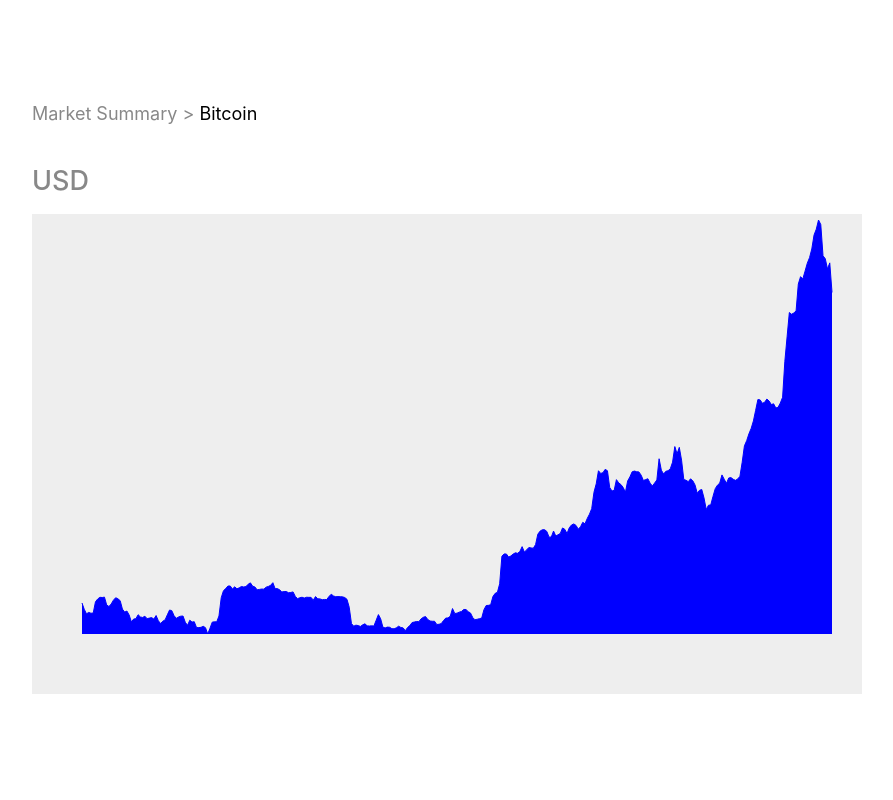
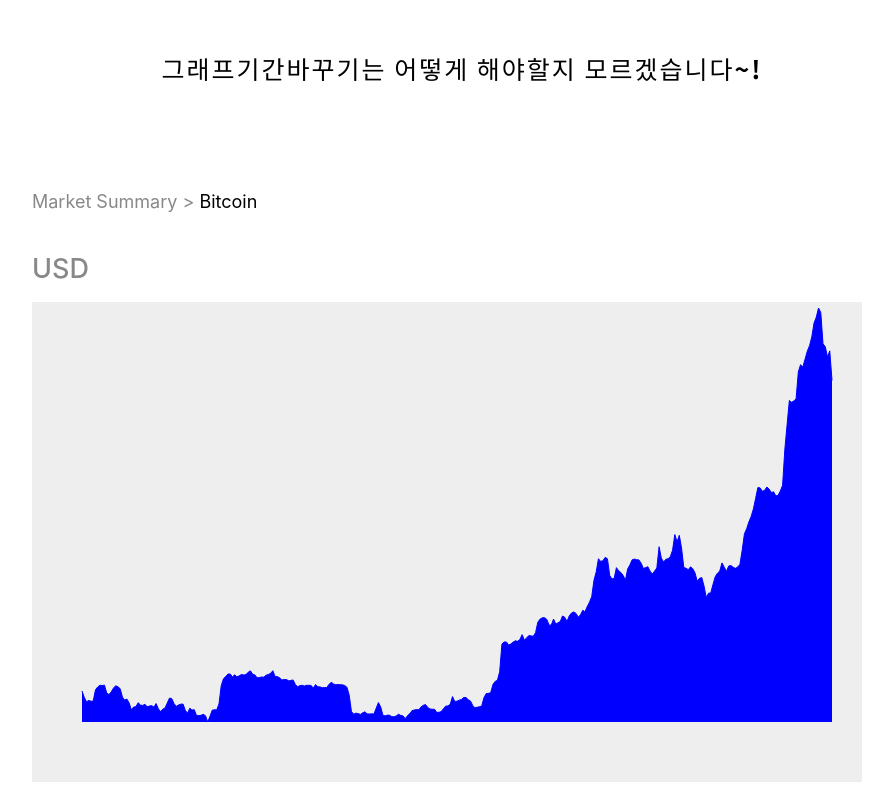
Before and after one commit to Ann-JY/d3-week4, a website built with Vite: page index.html in a window 1280 px wide. Shown: the whole page, without its empty margins (193-1086 px from the left). Built offline with nearby package versions, Linux system fonts and the light colour scheme.

Commit message:
그래프예쁘게

```diff
--- a/index.html
+++ b/index.html
@@ -5,11 +5,22 @@
     <link rel="icon" type="image/svg+xml" href="/vite.svg" />
     <meta name="viewport" content="width=device-width, initial-scale=1.0" />
     <link rel="stylesheet" href="/src/main.css" />
-
     <title>Line chart</title>
+    <!-- 구글폰트 -->
+    <link rel="preconnect" href="https://fonts.googleapis.com" />
+    <link rel="preconnect" href="https://fonts.gstatic.com" crossorigin />
+    <link
+      href="https://fonts.googleapis.com/css2?family=Noto+Sans+KR:wght@100..900&display=swap"
+      rel="stylesheet"
+    />
   </head>
 
   <body>
+    <!-- 맨위글자추가 -->
+    <div id="app"></div>
+    <script type="module" src="/main.js"></script>
+    <div id="location">그래프기간바꾸기는 어떻게 해야할지 모르겠습니다~!</div>
+
     <!-- Summary -->
     <div class="summary">
       <div class="b-type"><span>Market Summary > </span>Bitcoin</div>
--- a/src/viz.css
+++ b/src/viz.css
@@ -1,4 +1,14 @@
 /* svg 스타일 */
+
+#location {
+  font-size: 25px;
+  font-family: "Noto Sans KR", sans-serif;
+  font-weight: bold;
+  text-align: center;
+  margin-left: 30px;
+  margin-top: 50px;
+  letter-spacing: 2px;
+}
 
 #svg {
   background-color: rgb(238, 238, 238);
```
